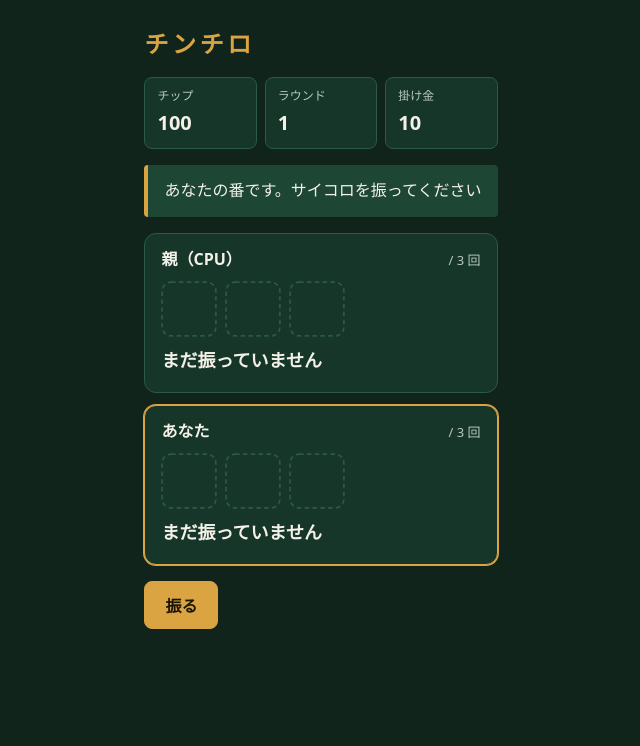
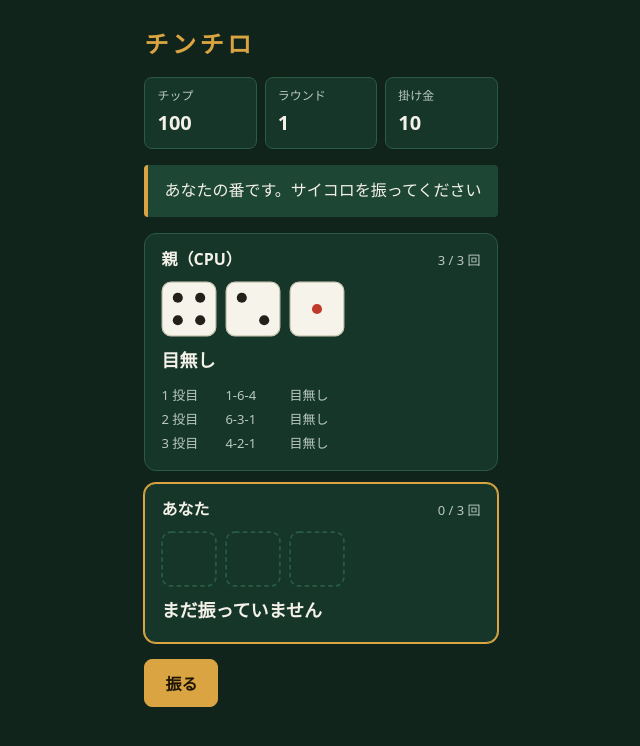
Before and after one commit to 70nanon/dice-roll-game, a React (Vite) app: page / in a window 1280 px wide. Both pictures are taken after a click on the button "賭ける". Shown: the top 746 px of the page, without its empty margins (319-959 px from the left). Built offline with nearby package versions, Linux system fonts and the light colour scheme.

Commit message:
振り直したラウンドの出目を投ごとに並べる
2 投目以降だけ出す。1 投で確定したラウンドは今の出目と同じ内容になるため。

Co-authored-by: 70nanon <70nanon@users.noreply.github.com>

```diff
--- a/src/ui/components/RollPanel.tsx
+++ b/src/ui/components/RollPanel.tsx
@@ -1,5 +1,5 @@
-import { DICE_COUNT } from "../../domain/dice";
-import { MAX_ROLLS } from "../../domain/game";
+import { DICE_COUNT, formatDice } from "../../domain/dice";
+import { latestRoll, MAX_ROLLS } from "../../domain/game";
 import type { RollState } from "../../domain/game";
 import { handLabel } from "../../domain/hand";
 import { Die, EmptyDie } from "./Die";
@@ -12,7 +12,8 @@ type RollPanelProps = {
 };
 
 export function RollPanel({ title, roll, active }: RollPanelProps) {
-  const { dice, hand, rollsUsed } = roll;
+  const rollsUsed = roll.rolls.length;
+  const latest = latestRoll(roll);
 
   return (
     <section className={active ? "panel panel--active" : "panel"}>
@@ -25,14 +26,29 @@ export function RollPanel({ title, roll, active }: RollPanelProps) {
 
       {/* 出目が変わるたびに key が変わり、軽い表示の切り替えが起きる */}
       <div className="panel__dice" key={rollsUsed}>
-        {dice
-          ? dice.map((value, index) => <Die key={index} value={value} />)
+        {latest
+          ? latest.dice.map((value, index) => <Die key={index} value={value} />)
           : Array.from({ length: DICE_COUNT }, (_, index) => (
               <EmptyDie key={index} />
             ))}
       </div>
 
-      <p className="panel__hand">{hand ? handLabel(hand) : "まだ振っていません"}</p>
+      <p className="panel__hand">
+        {latest ? handLabel(latest.hand) : "まだ振っていません"}
+      </p>
+
+      {/* 振り直したときだけ、このラウンドで何を振ってきたかを出す */}
+      {rollsUsed > 1 && (
+        <ol className="panel__log">
+          {roll.rolls.map((entry, index) => (
+            <li className="panel__logItem" key={index}>
+              <span className="panel__logRound">{index + 1} 投目</span>
+              <span className="panel__logDice">{formatDice(entry.dice)}</span>
+              <span className="panel__logHand">{handLabel(entry.hand)}</span>
+            </li>
+          ))}
+        </ol>
+      )}
     </section>
   );
 }
--- a/src/ui/styles/global.css
+++ b/src/ui/styles/global.css
@@ -198,6 +198,30 @@ body {
   margin: 0;
   font-size: 1.125rem;
   font-weight: 700;
+}
+
+.panel__log {
+  margin: 0.5rem 0 0;
+  padding: 0;
+  list-style: none;
+  display: grid;
+  gap: 0.125rem;
+  font-size: 0.8125rem;
+  color: var(--color-muted);
+}
+
+.panel__logItem {
+  display: flex;
+  gap: 0.5rem;
+}
+
+.panel__logRound {
+  flex: 0 0 3.5rem;
+}
+
+.panel__logDice {
+  flex: 0 0 3.5rem;
+  font-variant-numeric: tabular-nums;
 }
 
 .app__actions {
```
Also changed, not shown: 1 other file (tests, documents, lock files or other folders).
